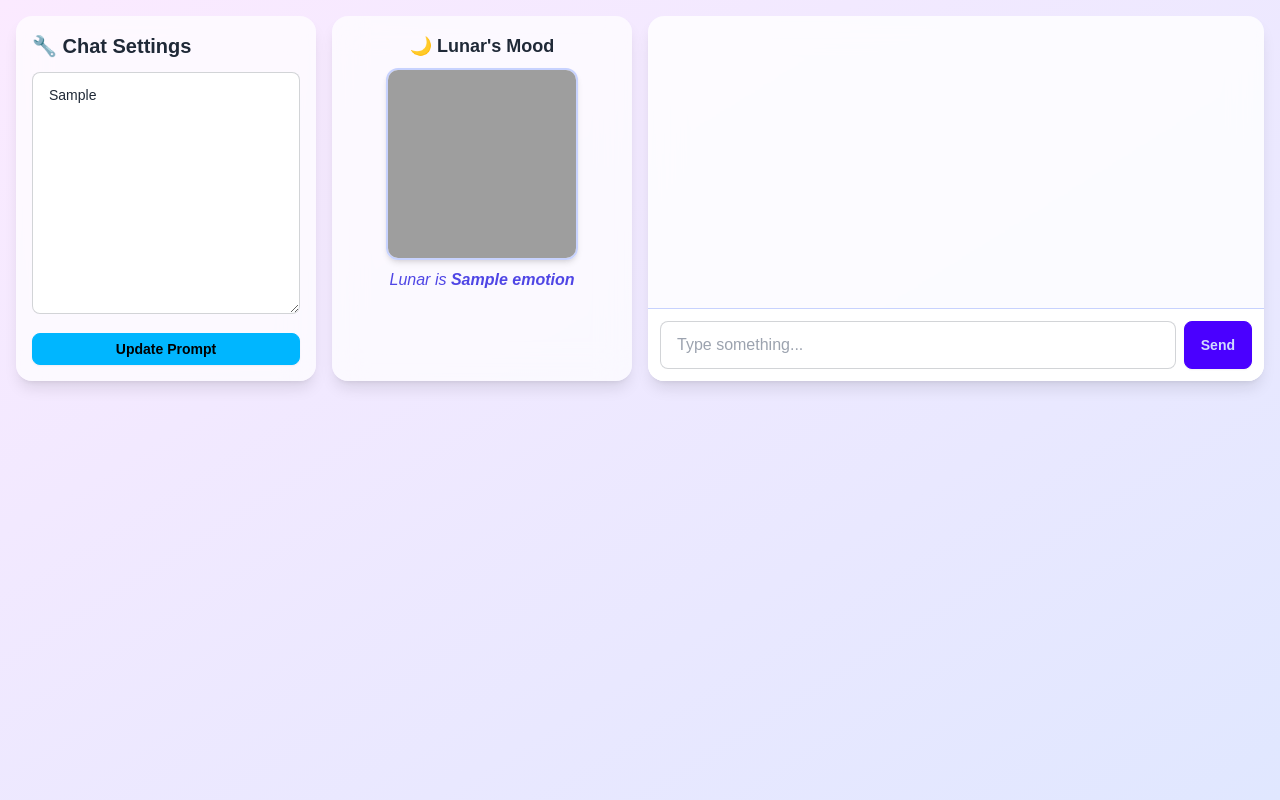
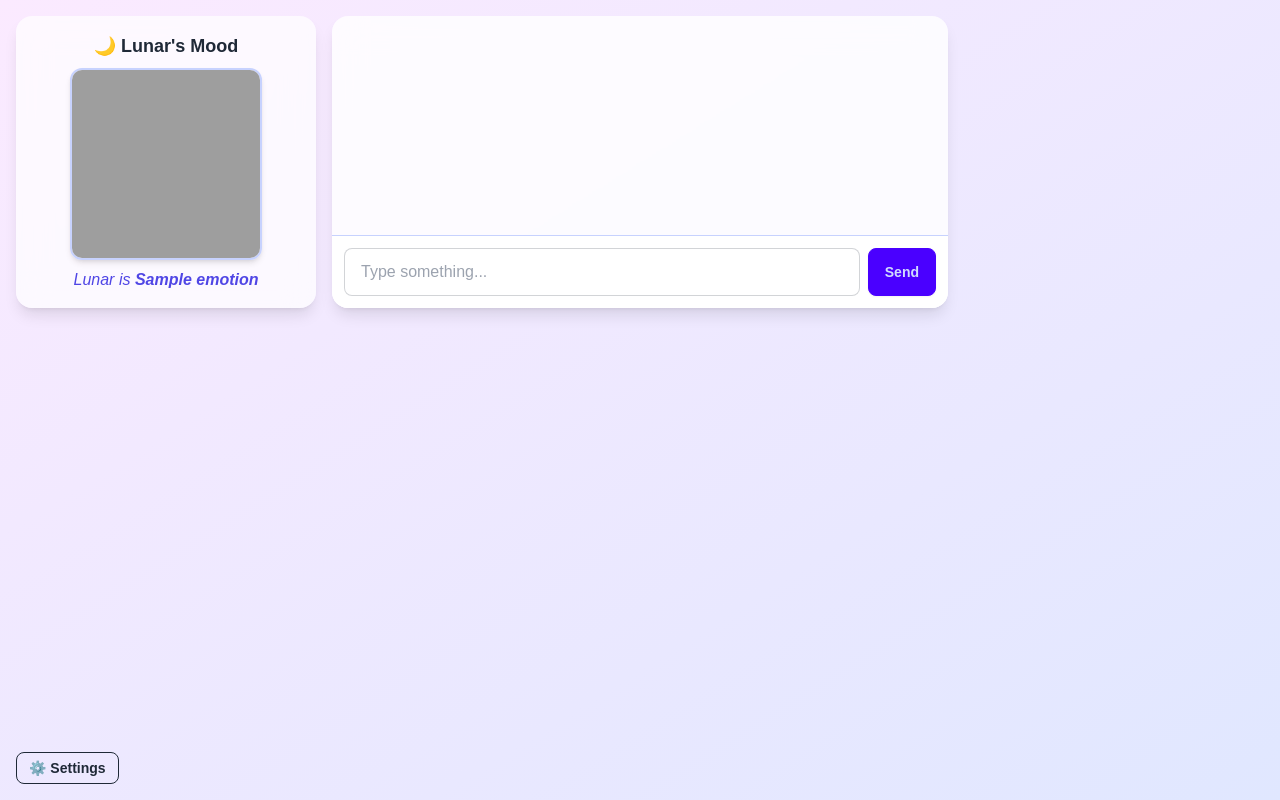
Before and after one commit to Rei-Taylor/Ai-GirlFriend, a Flask app: template templates/index.html in a window 1280 px wide. Run offline with Flask 3, Linux system fonts and the light colour scheme; the template is opened without the code that fills it: most values are stand-ins (such as "Sample title", 1, 10 or a date in 2020); some libraries are stand-ins or nearby versions; grey boxes are pictures that could not be loaded.

Commit message:
Update index.html

```diff
--- a/templates/index.html
+++ b/templates/index.html
@@ -4,14 +4,25 @@
   <div class="grid grid-cols-1 lg:grid-cols-4 gap-4">
 
     <!-- Sidebar Settings -->
-    <div class="col-span-1 bg-white/70 backdrop-blur-lg p-4 rounded-2xl shadow-lg">
-      <h2 class="text-xl font-semibold mb-3">🔧 Chat Settings</h2>
-      <form method="post" action="{{ url_for('update_prompt') }}">
-        <textarea name="system_prompt" rows="8"
-                  class="textarea textarea-bordered w-full">{{ system_prompt }}</textarea>
-        <button class="btn btn-info btn-sm w-full mt-3">Update Prompt</button>
-      </form>
-    </div>
+    <!-- Floating settings button -->
+    <button class="btn btn-sm btn-outline absolute bottom-4 left-4 z-50" onclick="document.getElementById('settings_modal').showModal()">⚙️ Settings</button>
+
+    <!-- Settings Modal -->
+    <dialog id="settings_modal" class="modal modal-bottom sm:modal-middle">
+      <div class="modal-box bg-white/90 backdrop-blur-lg rounded-xl shadow-xl">
+        <h3 class="font-bold text-lg">Chat Settings</h3>
+        <form method="post" action="{{ url_for('update_prompt') }}">
+          <textarea name="system_prompt" rows="6" class="textarea textarea-bordered w-full mt-2">{{ system_prompt }}</textarea>
+          <div class="modal-action">
+            <button class="btn btn-info">Update</button>
+            <form method="dialog">
+              <button class="btn">Cancel</button>
+            </form>
+          </div>
+        </form>
+      </div>
+    </dialog>
+
 
     <!-- Lunar Emotion GIF -->
     <div class="col-span-1 bg-white/70 backdrop-blur-lg p-4 rounded-2xl shadow-lg text-center">
```
